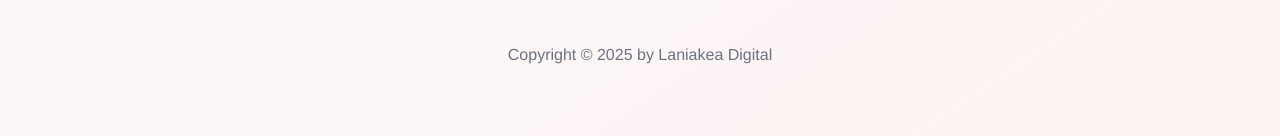
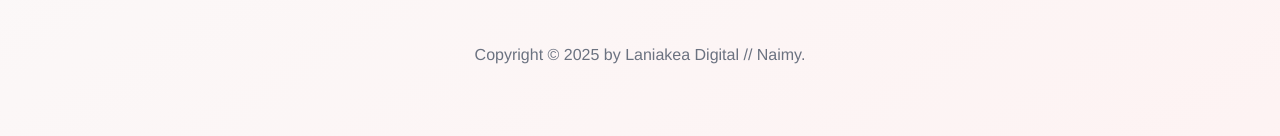
Before and after one commit to amysxe/magic-story-app, a React (Create React App) app: page / in a window 1280 px wide. Shown: the part 541-677 px from the top of the page. Built offline with nearby package versions, Linux system fonts and the light colour scheme; a web font is replaced by a local one.

Commit message:
Update App.jsx

```diff
--- a/src/App.jsx
+++ b/src/App.jsx
@@ -74,10 +74,17 @@
 
     try {
       // Step 1: Generate Story Text and Image
+      // Map the selected length to a more specific prompt for the AI
+      const lengthPrompt = {
+        "5-10 min": "a short story, roughly 300-500 words",
+        "10-15 min": "a medium-length story, around 500-800 words",
+        ">15 min": "a long and detailed story, over 800 words",
+      }[length];
+
       const storyPayload = {
         type: 'story',
         category,
-        length,
+        length: lengthPrompt, // Use the new, more descriptive prompt
         language,
         moral,
       };
@@ -579,7 +586,7 @@
         </button>
 
         <footer className="footer">
-          Copyright &copy; 2025 by Laniakea Digital
+          Copyright &copy; 2025 by Laniakea Digital // Naimy.
         </footer>
       </div>
     </div>
```
